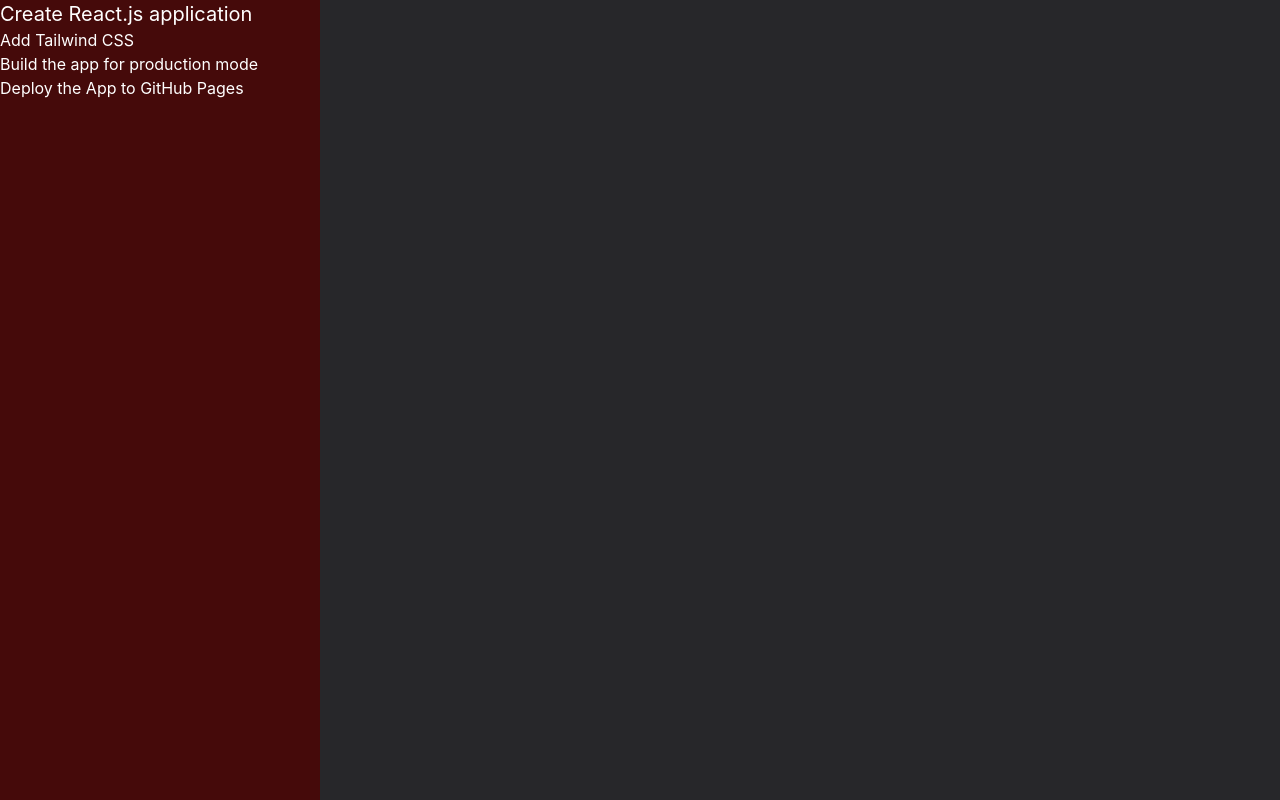
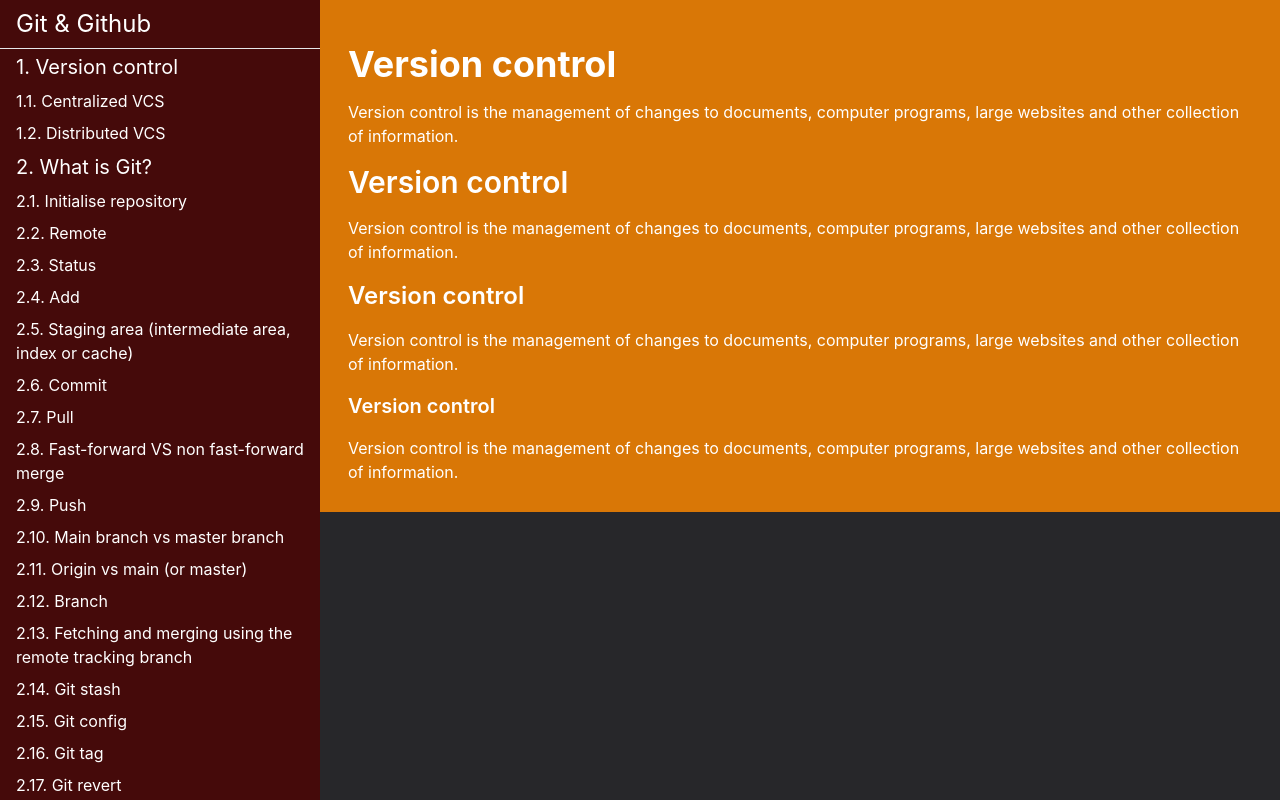
Before and after one commit to user1896/mydocs-using-react, a React (Create React App) app: page / in a window 1280 px wide. Built offline with nearby package versions, Linux system fonts and the light colour scheme.

Commit message:
adding the skeleton of the Main component and filling the Navbar

```diff
--- a/src/App.js
+++ b/src/App.js
@@ -1,10 +1,11 @@
 import Navbar from "./components/doc-navbar/Navbar";
-import Main from "./components/doc-main/Main";
+import VersionControl from "./components/doc-content/VersionControl";
 
 function App() {
   return (
-    <div className="bg-zinc-800 text-white">
+    <div className="bg-zinc-800 text-white min-h-screen">
       <Navbar></Navbar>
+      <VersionControl />
     </div>
   );
 }
--- /dev/null
+++ b/src/components/doc-content/VersionControl.js
@@ -0,0 +1,33 @@
+import Main from "../doc-main/Main";
+import Paragraph from "../doc-main/Paragraph";
+import H2 from "../doc-main/H2";
+import H3 from "../doc-main/H3";
+import H4 from "../doc-main/H4";
+import H5 from "../doc-main/H5";
+
+export default function VersionControl(){
+	return (
+		<Main>
+			<H2>Version control</H2>
+			<Paragraph>
+				Version control is the management of changes to documents, computer programs, large websites and other
+				collection of information.
+			</Paragraph>
+			<H3>Version control</H3>
+			<Paragraph>
+				Version control is the management of changes to documents, computer programs, large websites and other
+				collection of information.
+			</Paragraph>
+			<H4>Version control</H4>
+			<Paragraph>
+				Version control is the management of changes to documents, computer programs, large websites and other
+				collection of information.
+			</Paragraph>
+			<H5>Version control</H5>
+			<Paragraph>
+				Version control is the management of changes to documents, computer programs, large websites and other
+				collection of information.
+			</Paragraph>
+		</Main>
+	)
+}
--- /dev/null
+++ b/src/components/doc-main/H2.js
@@ -0,0 +1,5 @@
+export default function H2({children}){
+	return (
+		<h2 className="text-4xl py-4 font-bold" >{children}</h2>
+	)
+}
--- /dev/null
+++ b/src/components/doc-main/H3.js
@@ -0,0 +1,5 @@
+export default function H3({children}){
+	return (
+		<h3 className="text-3xl py-4 font-semibold" >{children}</h3>
+	)
+}
--- /dev/null
+++ b/src/components/doc-main/H4.js
@@ -0,0 +1,5 @@
+export default function H4({children}){
+	return (
+		<h4 className="text-2xl py-4 font-semibold" >{children}</h4>
+	)
+}
--- /dev/null
+++ b/src/components/doc-main/H5.js
@@ -0,0 +1,5 @@
+export default function H5({children}){
+	return (
+		<h5 className="text-xl py-4 font-semibold" >{children}</h5>
+	)
+}
--- a/src/components/doc-main/Main.js
+++ b/src/components/doc-main/Main.js
@@ -1,5 +1,8 @@
-export default function Mail(){
+export default function Main({children}){
 	return(
-		<></>
+		<main className="bg-amber-600 ml-80 p-7 max-w-screen-2xl" >
+			{/* remove margin-left when width is less than 1020px */}
+			{children}
+		</main>
 	)
 }
--- /dev/null
+++ b/src/components/doc-main/Paragraph.js
@@ -0,0 +1,5 @@
+export default function Paragraph({children}){
+	return (
+		<p className="" >{children}</p>
+	)
+}
--- a/src/components/doc-navbar/AccordionSection.js
+++ b/src/components/doc-navbar/AccordionSection.js
@@ -1,6 +1,6 @@
 export default function AccordionSection({children}){
 	return(
-		<div className="">
+		<div className="py-1 px-4">
 			{children}
 		</div>
 	)
--- /dev/null
+++ b/src/components/doc-navbar/H1.js
@@ -0,0 +1,5 @@
+export default function H1({children}){
+	return (
+		<h1 className="text-2xl py-2 px-4 border-b" >{children}</h1>
+	)
+}
--- a/src/components/doc-navbar/NavChapterTitle.js
+++ b/src/components/doc-navbar/NavChapterTitle.js
@@ -1,6 +1,6 @@
 export default function NavChapterTitle({children}){
 	return(
-		<h3 className="text-xl" >
+		<h3 className="text-xl py-1 px-4" >
 			{children}
 		</h3>
 	)
--- a/src/components/doc-navbar/Navbar.js
+++ b/src/components/doc-navbar/Navbar.js
@@ -2,36 +2,145 @@
 import NavChapterTitle from "./NavChapterTitle";
 import NavChapterAccordion from "./NavChapterAccordion";
 import AccordionSection from "./AccordionSection";
+import H1 from "./H1";
 
 export default function Navbar(){
 	return (
-		<nav className="h-screen w-80 bg-red-950" > {/* when with is less then 1020px we should make "width: 100%" */}
+		<nav className="h-screen w-80 bg-red-950 overflow-x-hidden overflow-y-auto fixed" >
+			{/* when with is less then 1020px we should make "width: 100%" */}
+			<H1>Git & Github</H1>
+
 			<NavChapter>
-
 				<NavChapterTitle>
-					Create React.js application
+					1. Version control
 				</NavChapterTitle>
 
 				<NavChapterAccordion>
-
 					<AccordionSection>
-						Add Tailwind CSS
+						1.1. Centralized VCS
 					</AccordionSection>
 
 					<AccordionSection>
-						Build the app for production mode
+						1.2. Distributed VCS
+					</AccordionSection>
+				</NavChapterAccordion>
+			</NavChapter>
+
+			<NavChapter>
+				<NavChapterTitle>
+					2. What is Git?
+				</NavChapterTitle>
+
+				<NavChapterAccordion>
+					<AccordionSection>
+						2.1. Initialise repository
 					</AccordionSection>
 
 					<AccordionSection>
-						Deploy the App to GitHub Pages
+						2.2. Remote
 					</AccordionSection>
 
+					<AccordionSection>
+						2.3. Status
+					</AccordionSection>
+
+					<AccordionSection>
+						2.4. Add
+					</AccordionSection>
+
+					<AccordionSection>
+						2.5. Staging area (intermediate area, index or cache)
+					</AccordionSection>
+
+					<AccordionSection>
+						2.6. Commit
+					</AccordionSection>
+
+					<AccordionSection>
+						2.7. Pull
+					</AccordionSection>
+
+					<AccordionSection>
+						2.8. Fast-forward VS non fast-forward merge
+					</AccordionSection>
+
+					<AccordionSection>
+						2.9. Push
+					</AccordionSection>
+
+					<AccordionSection>
+						2.10. Main branch vs master branch
+					</AccordionSection>
+
+					<AccordionSection>
+						2.11. Origin vs main (or master)
+					</AccordionSection>
+
+					<AccordionSection>
+						2.12. Branch
+					</AccordionSection>
+
+					<AccordionSection>
+						2.13. Fetching and merging using the remote tracking branch
+					</AccordionSection>
+
+					<AccordionSection>
+						2.14. Git stash
+					</AccordionSection>
+
+					<AccordionSection>
+						2.15. Git config
+					</AccordionSection>
+
+					<AccordionSection>
+						2.16. Git tag
+					</AccordionSection>
+
+					<AccordionSection>
+						2.17. Git revert
+					</AccordionSection>
 				</NavChapterAccordion>
-
 			</NavChapter>
 
-			<NavChapter></NavChapter>
-			<NavChapter></NavChapter>
+			<NavChapter>
+				<NavChapterTitle>
+					3. What is GitHub?
+				</NavChapterTitle>
+
+				<NavChapterAccordion>
+					<AccordionSection>
+						3.1. Starting a new Git repository
+					</AccordionSection>
+
+					<AccordionSection>
+						3.2. Personal access token
+					</AccordionSection>
+
+					<AccordionSection>
+						3.3. Git clone vs fork vs having my own repository (download it)
+					</AccordionSection>
+
+					<AccordionSection>
+						3.4. History of contributions in my profile
+					</AccordionSection>
+				</NavChapterAccordion>
+			</NavChapter>
+
+			<NavChapter>
+				<NavChapterTitle>
+					4. Other useful commands
+				</NavChapterTitle>
+
+				<NavChapterAccordion>
+					<AccordionSection>
+						4.1. General commands
+					</AccordionSection>
+
+					<AccordionSection>
+						4.2. Git’s commands
+					</AccordionSection>
+				</NavChapterAccordion>
+			</NavChapter>
 		</nav>
 	)
 }
```
